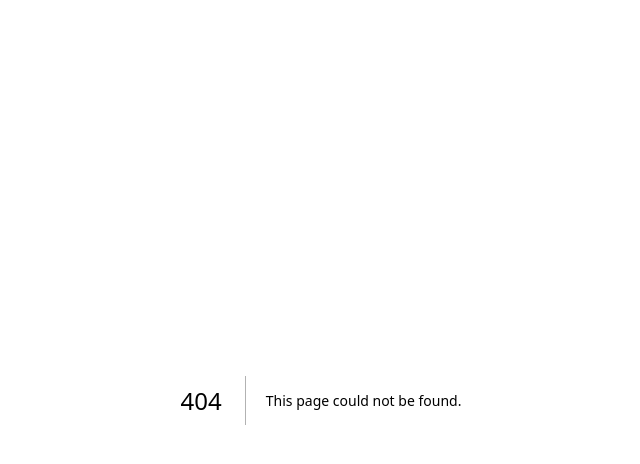
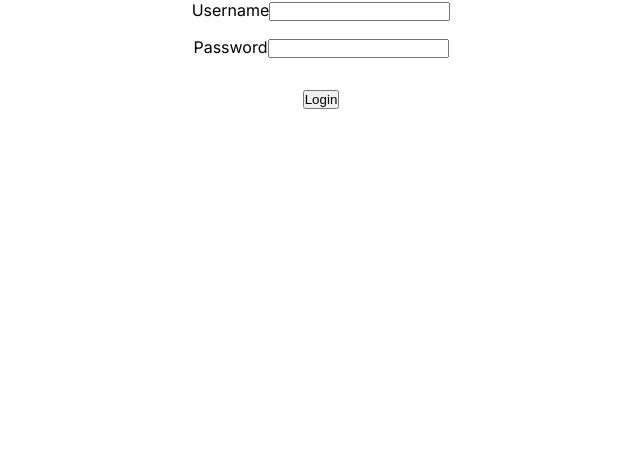
Before and after one commit to maremarismaria/beer-tap-dispenser, a Next.js app: page /login in a window 1280 px wide. Before the commit this address had no page. Shown: the top 464 px of the page, without its empty margins (319-959 px from the left). Built offline with nearby package versions, Linux system fonts and the light colour scheme.

Commit message:
:sparkles: Add login page

```diff
--- /dev/null
+++ b/src/app/login/login.module.css
@@ -0,0 +1,11 @@
+.loginForm {
+    display: flex;
+    align-items: center;
+    justify-content: center;
+    flex-direction: column;
+    gap: 1em;
+}
+
+.error {
+    color: #af1010;
+}
--- /dev/null
+++ b/src/app/login/page.tsx
@@ -0,0 +1,55 @@
+"use client"
+import { useRouter } from "next/navigation";
+import { useState, useEffect, FormEvent } from "react";
+import { setSession, getSession } from "@/services/session";
+import { ADMIN_USER } from "@/constants";
+import { User } from "@/types/user";
+import styles from "@/app/login/login.module.css";
+
+export default function LoginPage() {
+    const router = useRouter();
+    const [ error, setError ] = useState('');
+
+    useEffect(() => {
+        const session = getSession();
+
+        if (session && session.isAuthenticated) {
+            router.push("admin");
+        }
+    }, []);
+
+    const validateForm = ({ username, password }: User) => {
+        const isAdmin = ADMIN_USER.username === username
+            && ADMIN_USER.password === password;
+
+        if (isAdmin) {
+            setSession({ username, password });
+            router.push("admin");
+        } else {
+            setError('Incorrect username or password');
+        }
+    }
+
+    const onSubmit = (event: FormEvent) => {
+        event.preventDefault();
+        const formData = new FormData(event.target as HTMLFormElement);
+        const username = formData.get("username") as string;
+        const password = formData.get("password") as string;
+        validateForm({ username, password });
+    };
+
+    return (
+        <form className={styles.loginForm} onSubmit={onSubmit}>
+            <label htmlFor="username">
+                <span>Username</span>
+                <input type="text" name="username" id="username" required/>
+            </label>
+            <label htmlFor="password">
+                <span>Password</span>
+                <input type="password" name="password" id="password" required/>
+            </label>
+            <p className={styles.error}>{ error }</p>
+            <button type="submit">Login</button>
+        </form>
+    );
+}
```
